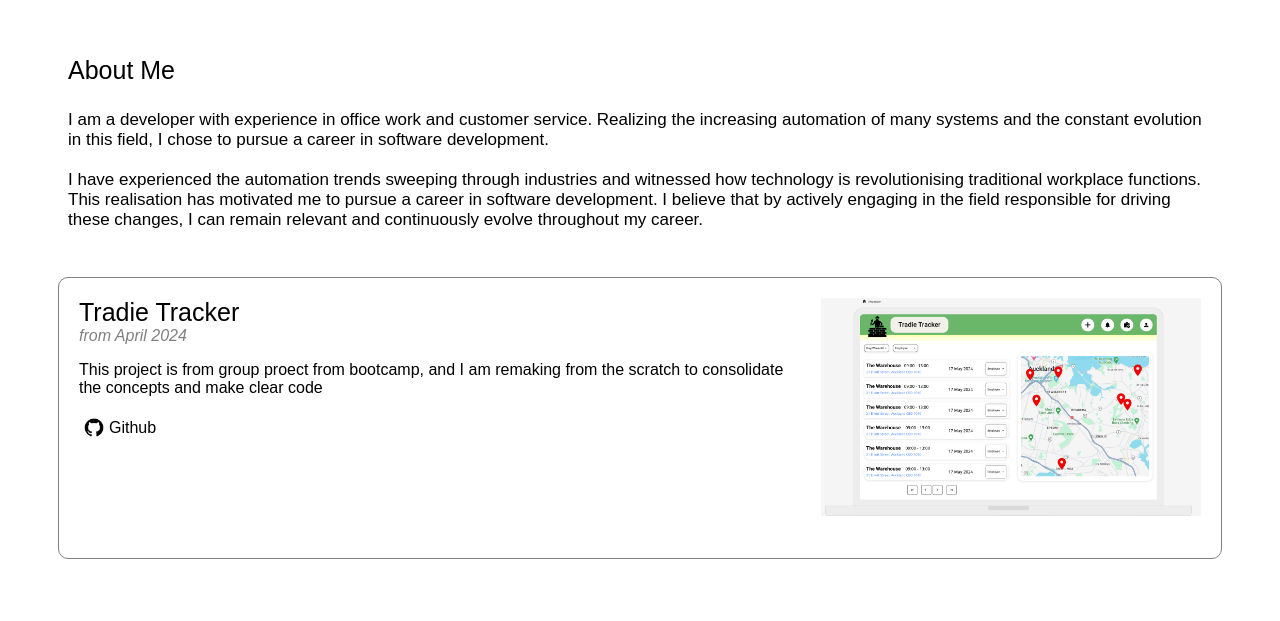
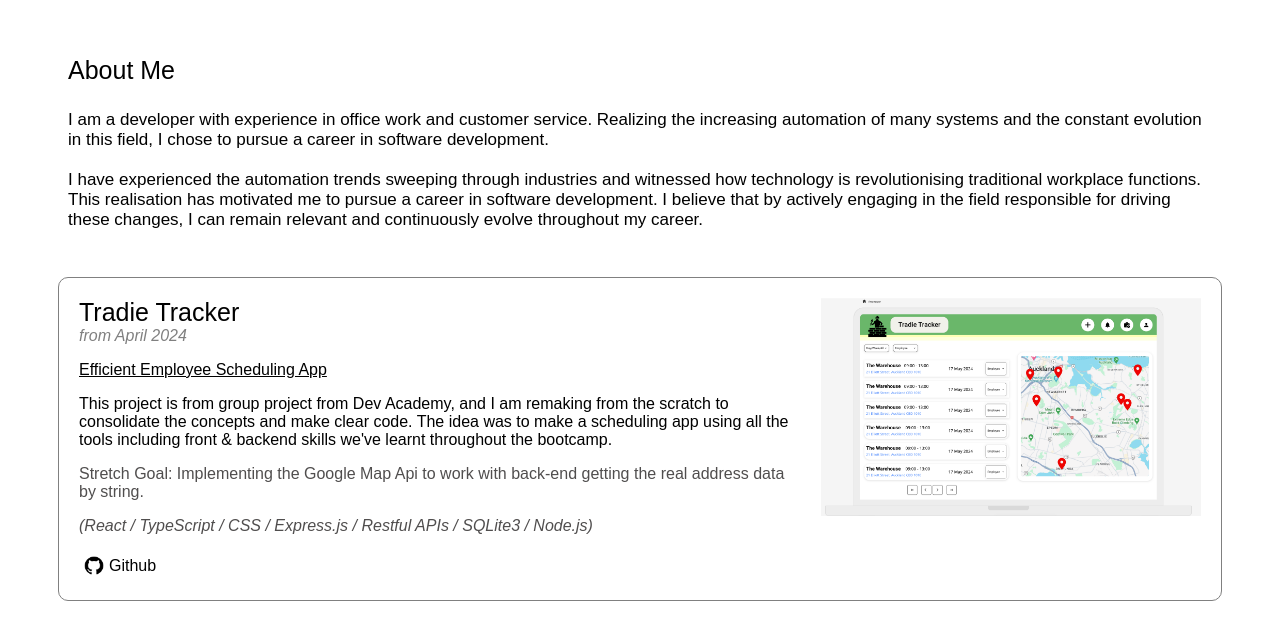
Before and after one commit to moa-ha/moa-ha.github.io, a React (Vite) app: page / in a window 1280 px wide. Shown: the part 619-1240 px from the top of the page. Before the commit the page ends 1198 px from the top, so only its background shows below. Built offline with nearby package versions, Linux system fonts and the light colour scheme; the HTML template or start-up script is replaced by a standard one.

Commit message:
add skills

```diff
--- a/src/Projects.tsx
+++ b/src/Projects.tsx
@@ -16,11 +16,23 @@ function Projects() {
             <span className="title">Tradie Tracker</span>
             <p className="duration">from April 2024</p>
             <p className="description">
+              Efficient Employee Scheduling App
               {/* Efficient On-Site Location-Based Employee Scheduling App */}
             </p>
             <p className="idea">
-              This project is from group proect from bootcamp, and I am remaking
-              from the scratch to consolidate the concepts and make clear code
+              This project is from group project from Dev Academy, and I am
+              remaking from the scratch to consolidate the concepts and make
+              clear code. The idea was to make a scheduling app using all the
+              tools including front & backend skills we've learnt throughout the
+              bootcamp.
+            </p>
+            <p className="stretch">
+              Stretch Goal: Implementing the Google Map Api to work with
+              back-end getting the real address data by string.
+            </p>
+            <p className="skills">
+              (React / TypeScript / CSS / Express.js / Restful APIs / SQLite3 /
+              Node.js)
             </p>
             <a
               href="https://github.com/moa-ha/Tradie-Tracker"
--- a/src/style/main.css
+++ b/src/style/main.css
@@ -129,6 +129,14 @@
 .idea {
 }
 
+.stretch {
+  color: rgb(80, 78, 78);
+}
+.skills {
+  font-style: italic;
+  color: rgb(80, 78, 78);
+}
+
 @media screen and (max-width: 768px) {
   .projects {
     display: flex;
```
